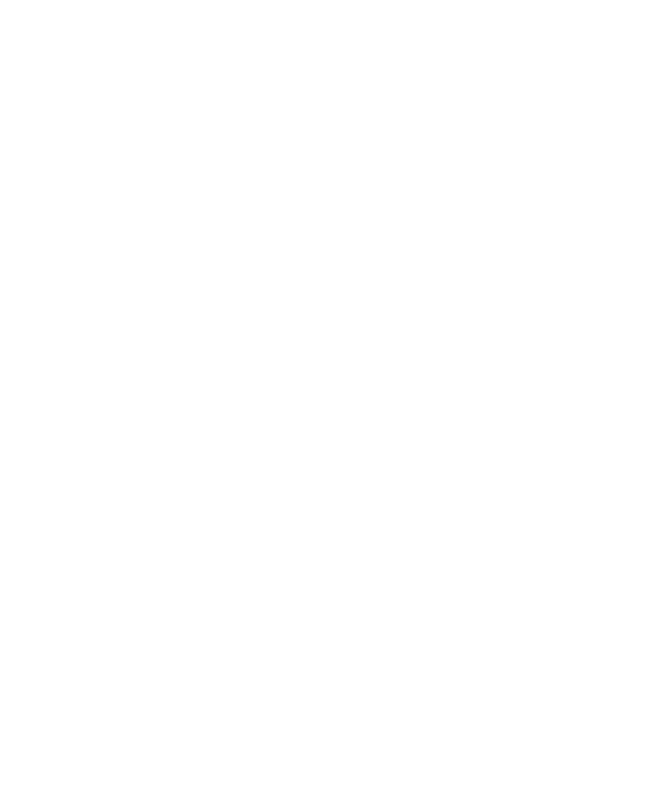
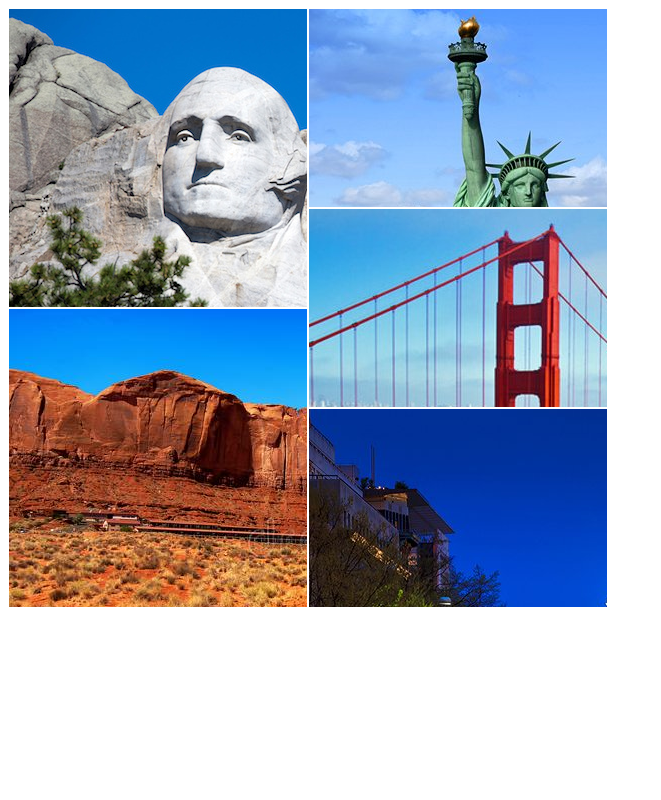
Before and after one commit to kazuki4real/js-fb-image, a plain HTML site: page index.html in a window 1280 px wide. Shown: the whole page, without its empty margins (0-661 px from the left). Drawn offline with Linux system fonts and the light colour scheme.

Commit message:
pictures added

```diff
--- a/index.html
+++ b/index.html
@@ -9,11 +9,11 @@
 </head>
 <body>
   <div id="container">
-    <div class="itemA"><img src="img/cn-tower-dusk.jpg" alt=""></div>
-    <div class="itemB"><img src="img/image.jpg" alt=""></div>
-    <div class="itemC"><img src="img/ios-wallpaper-ios11-02.jpg" alt=""></div>
-    <div class="itemD"><img src="img/6261.jpg" alt=""></div>
-    <div class="itemE"><img src="img/6261.jpg" alt=""></div>
+    <div class="itemA"><img src="img/mount_rushmore.jpg" alt=""></div>
+    <div class="itemB"><img src="img/united-states-usa-america-monument-valley-arizona-utah-famous-place-monument-valley-landscape-arizona-utah-scene-navajo-121420678.jpg" alt=""></div>
+    <div class="itemC"><img src="img/usa-best-places-new-york.jpg" alt=""></div>
+    <div class="itemD"><img src="img/usa-best-places-san-francisco.jpg" alt=""></div>
+    <div class="itemE"><img src="img/usa-best-places-washington.jpg" alt=""></div>
   </div>
   <script src="main.js"></script>
 </body>
--- a/main.js
+++ b/main.js
@@ -1,6 +1,4 @@
 'use strict';
 {
 
-
-
 }
```
Also changed, not shown: img/mount_rushmore.jpg (added), img/united-states-usa-america-monument-valley-arizona-utah-famous-place-monument-valley-landscape-arizona-utah-scene-navajo-121420678.jpg (added), img/usa-best-places-new-york.jpg (added), img/usa-best-places-san-francisco.jpg (added), img/usa-best-places-washington.jpg (added), 1 other file.
